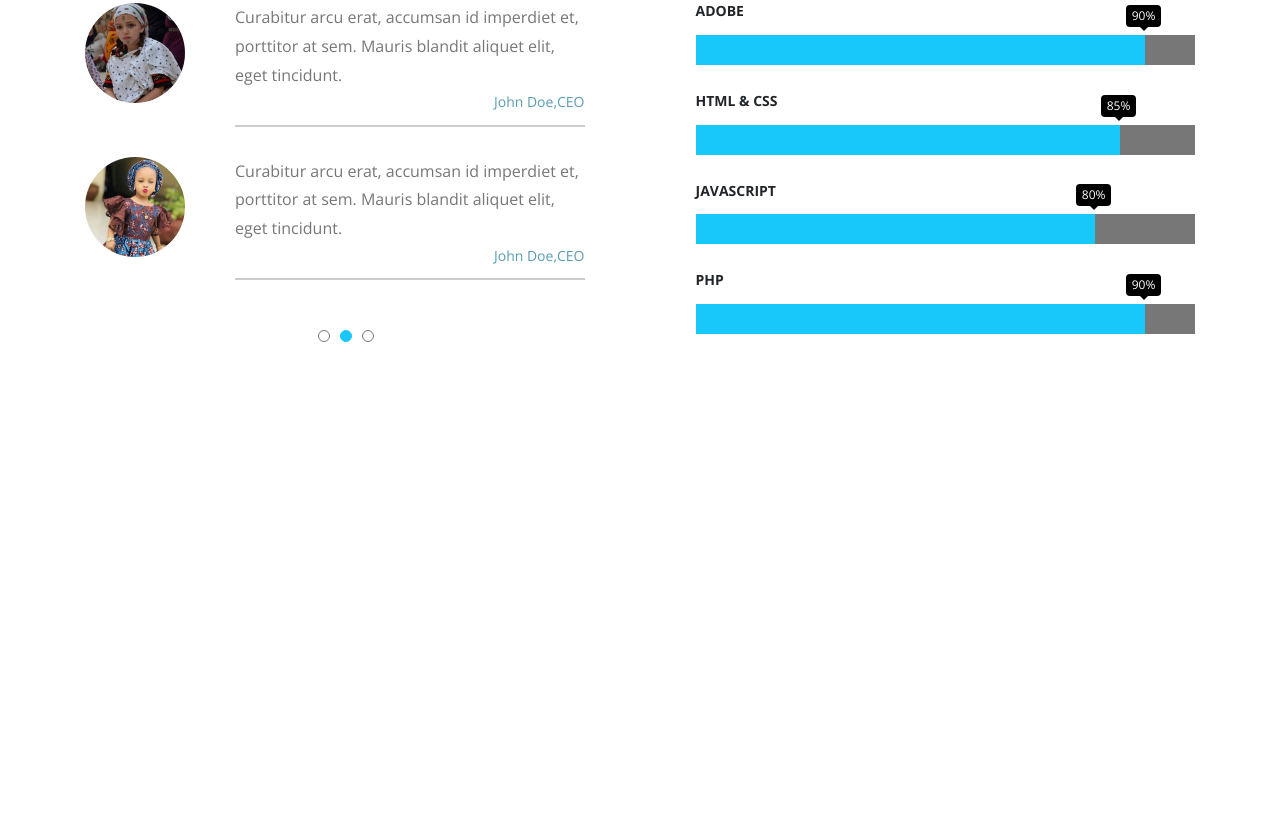
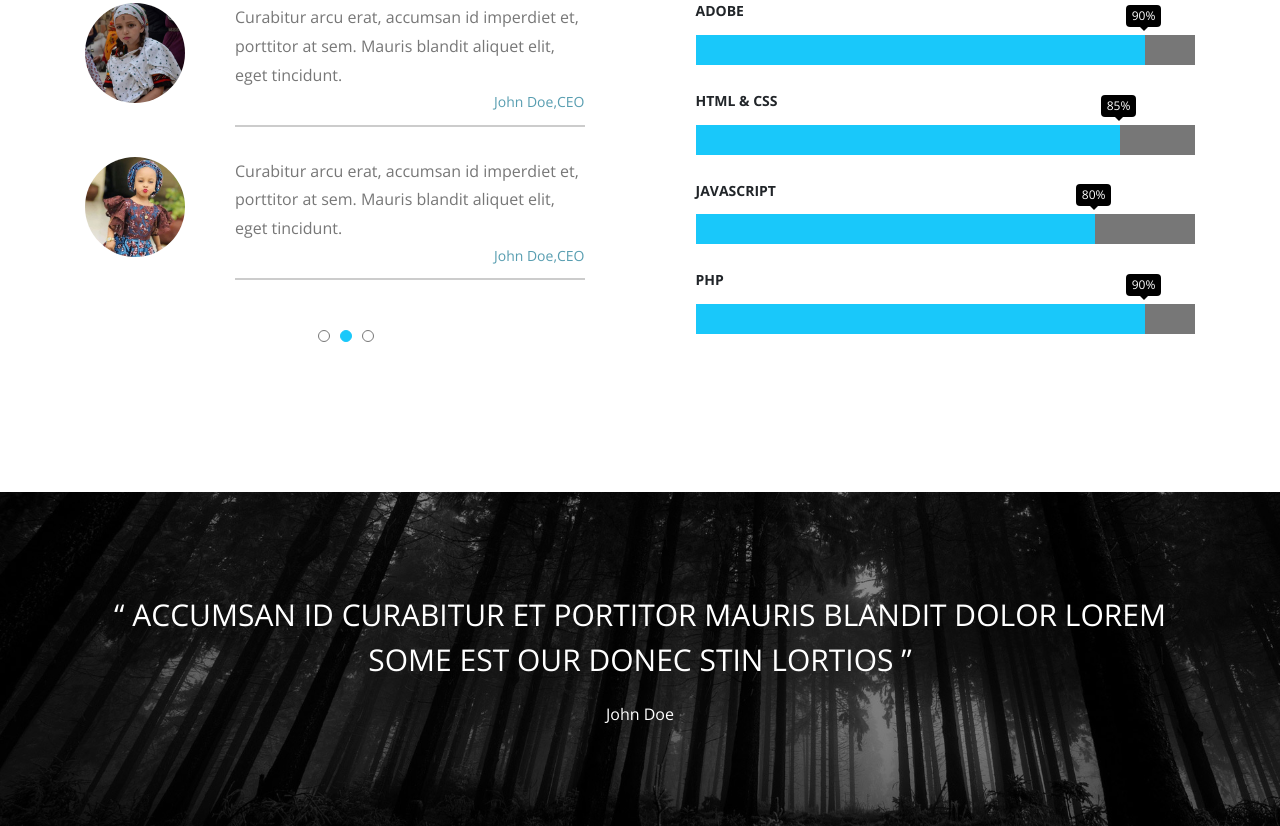
Before and after one commit to bouferghous/learnweb, a plain HTML site: page template_2/template_2.html in a window 1280 px wide. Shown: the part 5564-6390 px from the top of the page. Before the commit the page ends 6056 px from the top, so only its background shows below. Drawn offline with nearby package versions, Linux system fonts and the light colour scheme.

Commit message:
Quote Section

```diff
--- a/template_2/css/kasper.css
+++ b/template_2/css/kasper.css
@@ -696,7 +696,7 @@ nav .form .fa-magnifying-glass {
   background-color: #000;
   color: var(--main-color-text);
   top: -30px;
-    right: -16px;
+  right: -16px;
   padding: 2px 0;
   width: 35px;
   text-align: center;
@@ -704,12 +704,43 @@ nav .form .fa-magnifying-glass {
   font-size: 12px;
 }
 .our-skills .skills .prog-holder .prog span::after {
-  content: '';
+  content: "";
   position: absolute;
   right: -5px;
   top: -10px;
   border: 6px solid;
-  border-color: #000 transparent transparent ;
+  border-color: #000 transparent transparent;
 }
+/*End Skills(compétences) Section*/
 
-/*End Skills(compétences) Section*/
+/*Start Quote Section*/
+.quote {
+  padding-top: var(--section-padding);
+  padding-bottom: var(--section-padding);
+  background-image: url(../images/quote0x.jpg);
+  background-size: cover;
+  position: relative;
+  text-align: center;
+  background-repeat: no-repeat;
+  color: var(--main-color-text);
+}
+.quote::before {
+  content: "";
+  position: absolute;
+  left: 0;
+  top: 0;
+  width: 100%;
+  height: 100%;
+  background-color: #00000075;
+}
+.quote .container {
+  position: relative;
+
+}
+.quote .container q {
+  /* You can change quotes with font awesomme in before and after */
+  display: block;
+  margin-bottom: 20px;
+  font-size: 30px;
+}
+/*End Quote Section*/
--- a/template_2/template_2.html
+++ b/template_2/template_2.html
@@ -378,6 +378,18 @@
   </div>
   <!--End Skills Section-->
 
+  <!--Start Quote Section-->
+  <div class="quote">
+    <div class="container">
+      <q>
+        ACCUMSAN ID CURABITUR ET PORTITOR MAURIS BLANDIT DOLOR LOREM SOME
+        EST OUR DONEC STIN LORTIOS
+      </q>
+      <span>John Doe</span>
+    </div>
+  </div>
+  <!--End Quote Section-->
+
 
 
 
```
Also changed, not shown: template_2/images/quote.jpg, template_2/images/quote0.jpg (added), template_2/images/quote0x.jpg (added), template_2/images/quote1.jpg (added), template_2/images/quote2.jpg (added), template_2/images/quote3.jpg (added).
